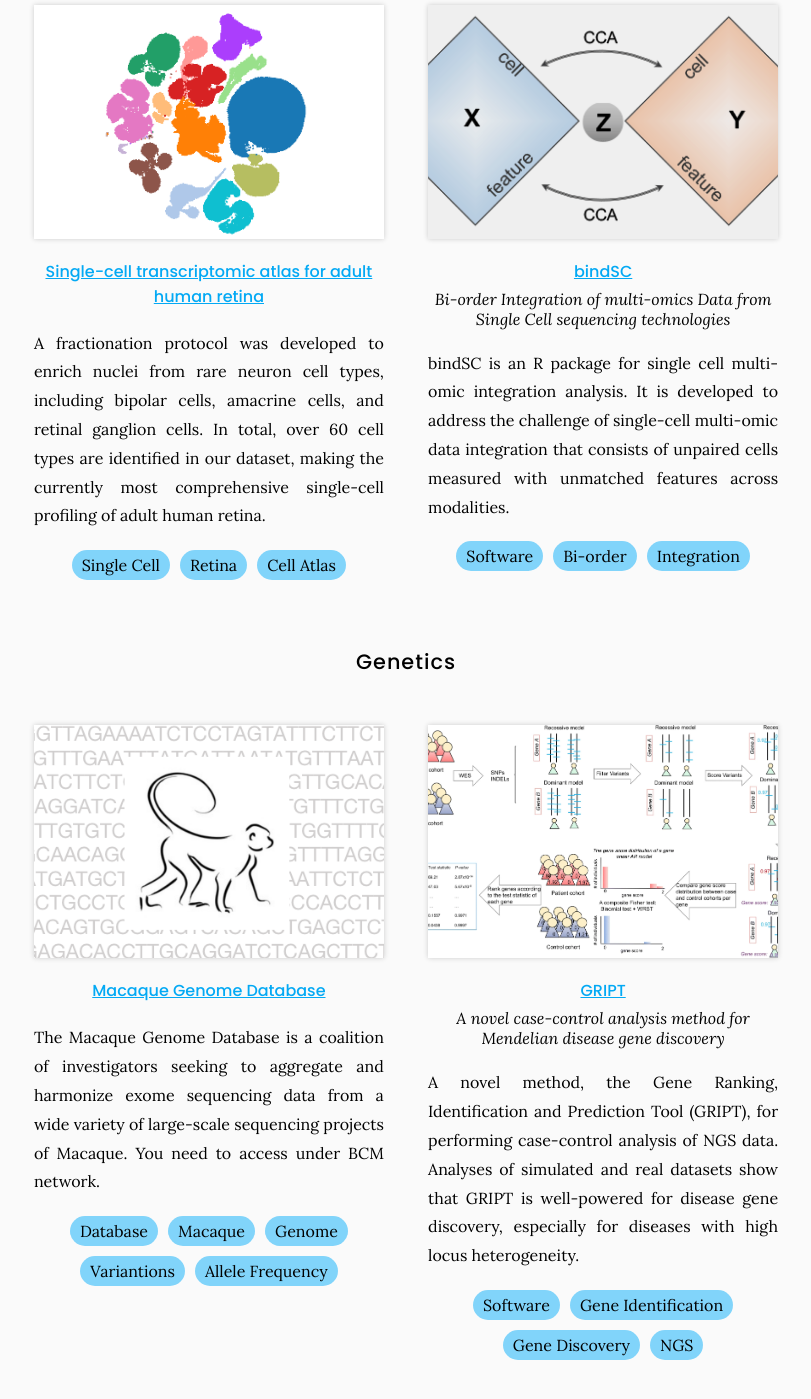
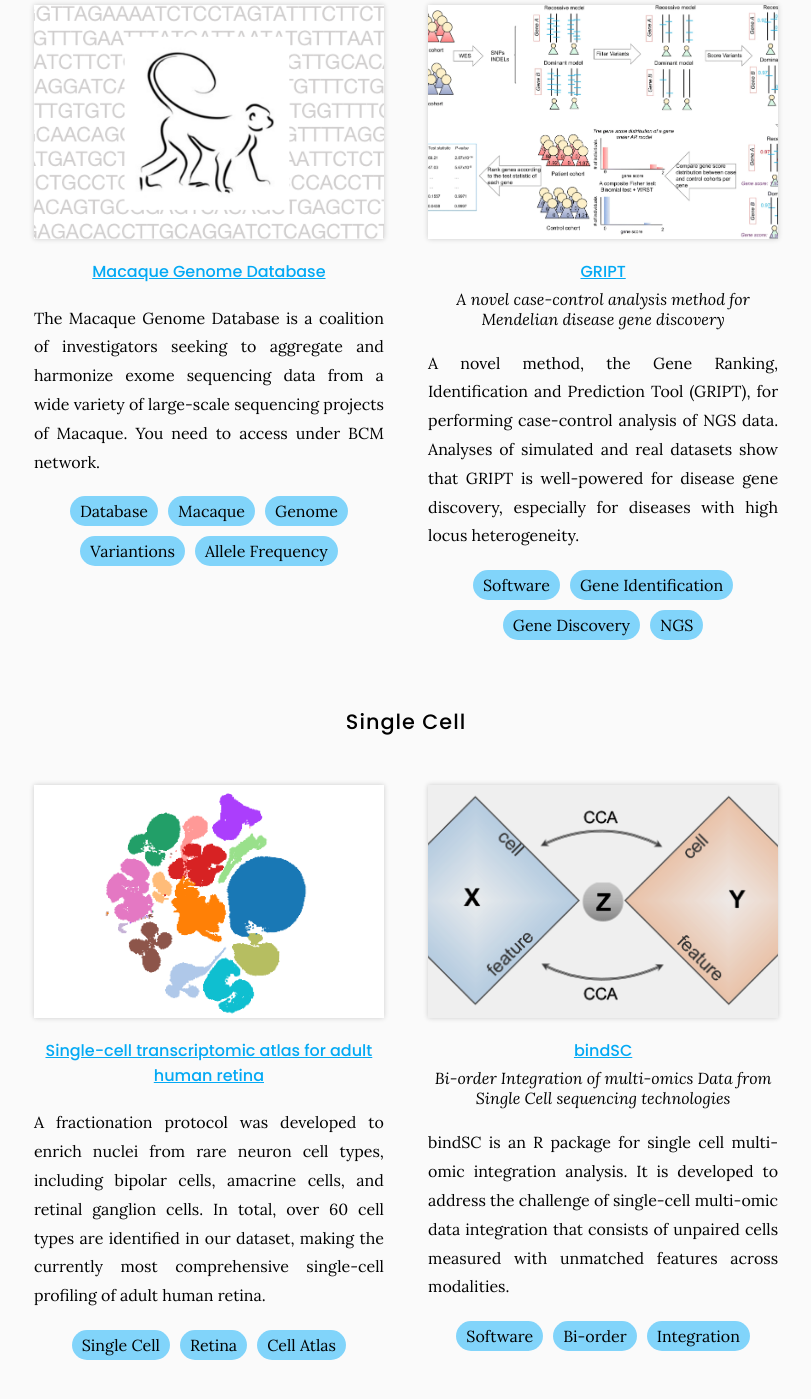
Before and after one commit to wmeng1018/Chen-lab-website, a Jekyll site: the page built from tools/index.md, in a window 1280 px wide and 1400 px high, scrolled down 544 px. Shown: the whole window, without its empty margins (234-1045 px from the left). Built offline with Jekyll 4.4.1, drawn with Linux system fonts in a browser that asks for light colours.

Commit message:
Update index.md

```diff
--- a/tools/index.md
+++ b/tools/index.md
@@ -13,10 +13,10 @@ Our software, tools, datasets, etc. are open-source, and free for anyone around
 
 {% include section.html %}
 
+## Genetics
+
+{% include list.html component="card" data="tools" filters="group: genetics" %}
+
 ## Single Cell
 
 {% include list.html component="card" data="tools" filters="group: single cell" %}
-
-## Genetics
-
-{% include list.html component="card" data="tools" filters="group: genetics" %}
```
